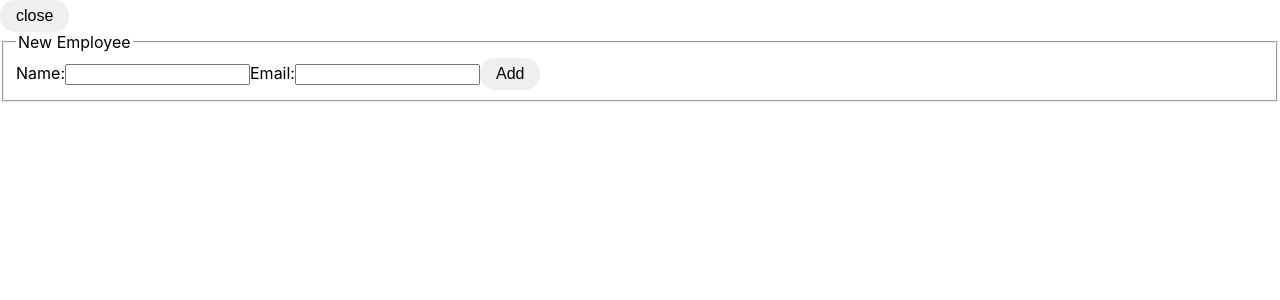
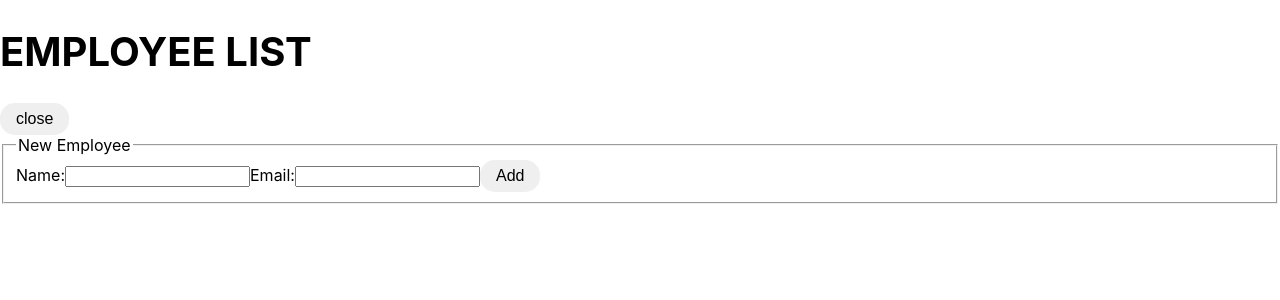
Before and after one commit to RihardsJ/employee-list, a React (Create React App) app: page / in a window 1280 px wide. Shown: the top 300 px of the page. Built offline with nearby package versions, Linux system fonts and the light colour scheme.

Commit message:
build and add title component

```diff
--- a/src/App.js
+++ b/src/App.js
@@ -1,4 +1,5 @@
 import Input from "./Components/Input";
+import Title from "./Components/Title";
 import React, { useEffect, useState } from "react";
 import { EmployeeContext } from "./Utils/Context";
 import getEmployeeData from "./Utils/getEmployeeData";
@@ -19,6 +20,7 @@ const App = () => {
 
   return (
     <EmployeeContext.Provider value={employees}>
+      <Title>Employee List</Title>
       <Input />
     </EmployeeContext.Provider>
   );
--- a/src/Components/Title.jsx
+++ b/src/Components/Title.jsx
@@ -0,0 +1,13 @@
+import styled from "styled-components";
+
+const H1 = styled.h1`
+  font-size: 2.5rem;
+  font-family: var(--title-font);
+  font-weight: 700;
+  color: var(--green);
+  text-transform: uppercase;
+`;
+
+const Title = ({ children }) => <H1>{children}</H1>;
+
+export default Title;
```
